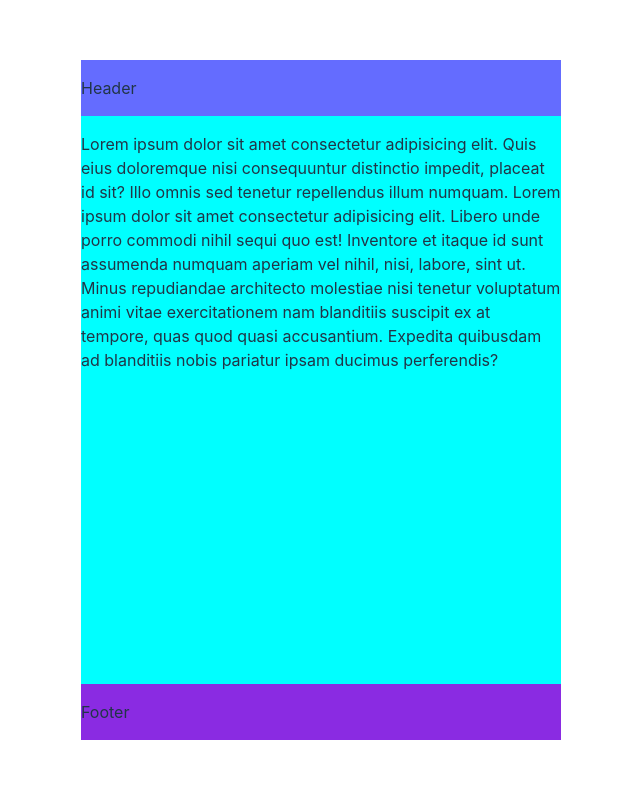
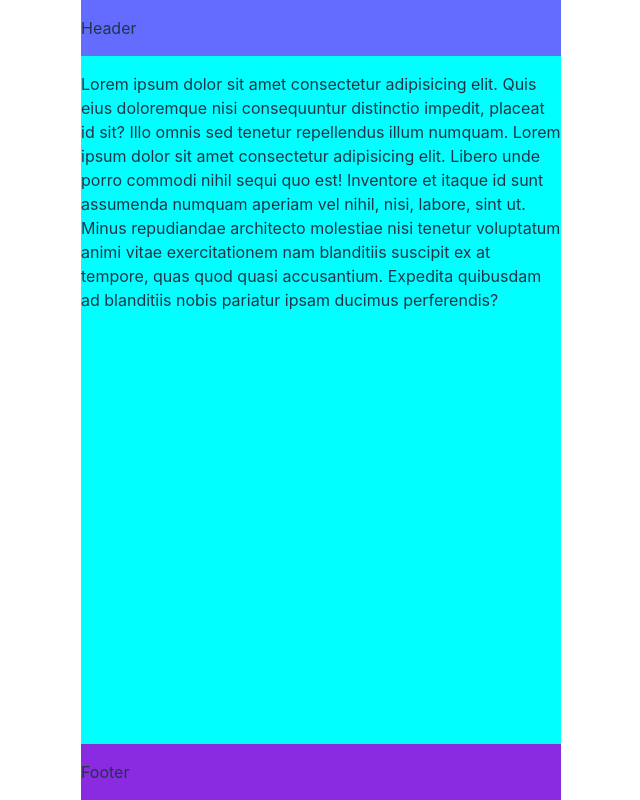
Before and after one commit to co11aps/markup-test, a website built with Vite: page index.html in a window 1280 px wide. Shown: the whole page, without its empty margins (319-959 px from the left). Built offline with nearby package versions, Linux system fonts and the light colour scheme.

Commit message:
Update styles.css

```diff
--- a/src/css/styles.css
+++ b/src/css/styles.css
@@ -26,7 +26,7 @@ a:hover {
 body {
     margin: 0;
     min-width: 320px;
-    height: 100%;
+    /* height: 100%; */
     /* min-height: calc(var(--vh, 1vh) * 100); */
 }
 
@@ -42,7 +42,7 @@ h1 {
     /* justify-content: space-between; */
     background-color: bisque;
     margin: 0 auto;
-    min-height: 85vh;
+    min-height: 100vh;
     max-width: 480px;
 }
 
```
